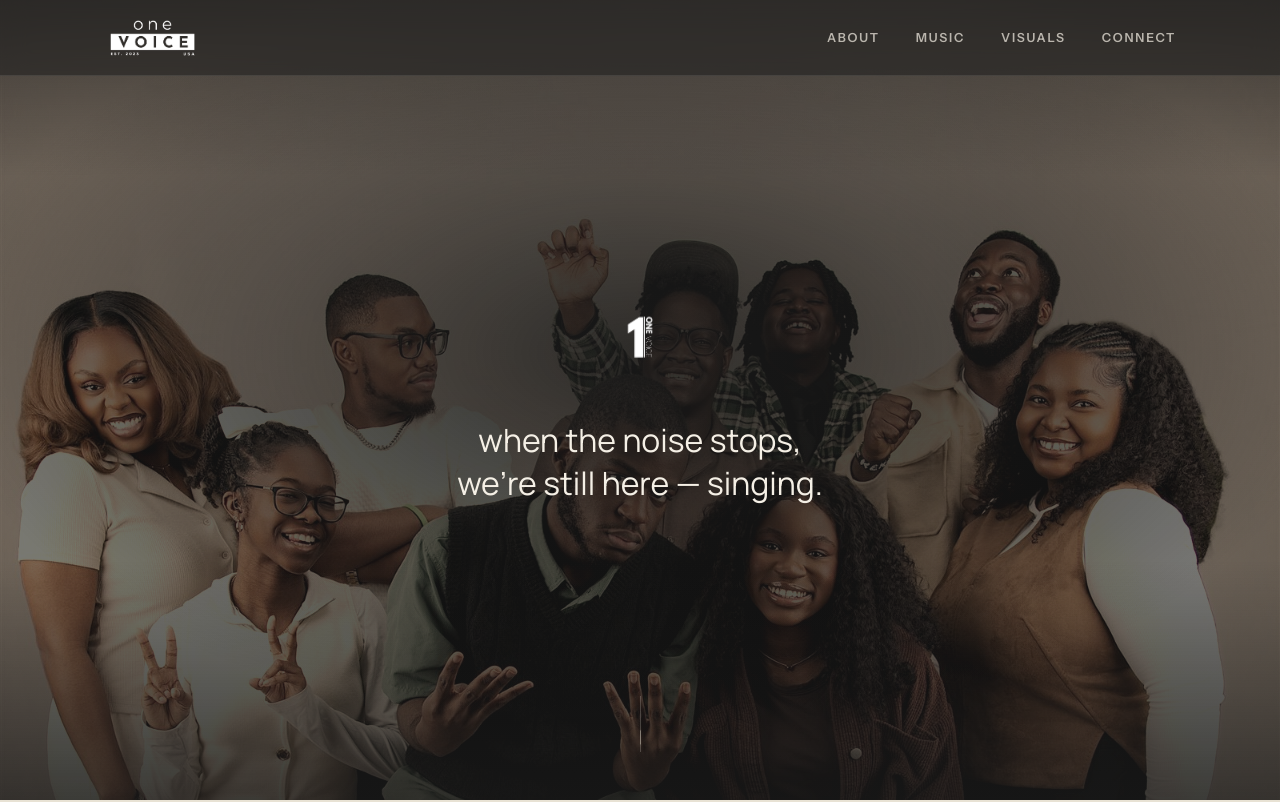
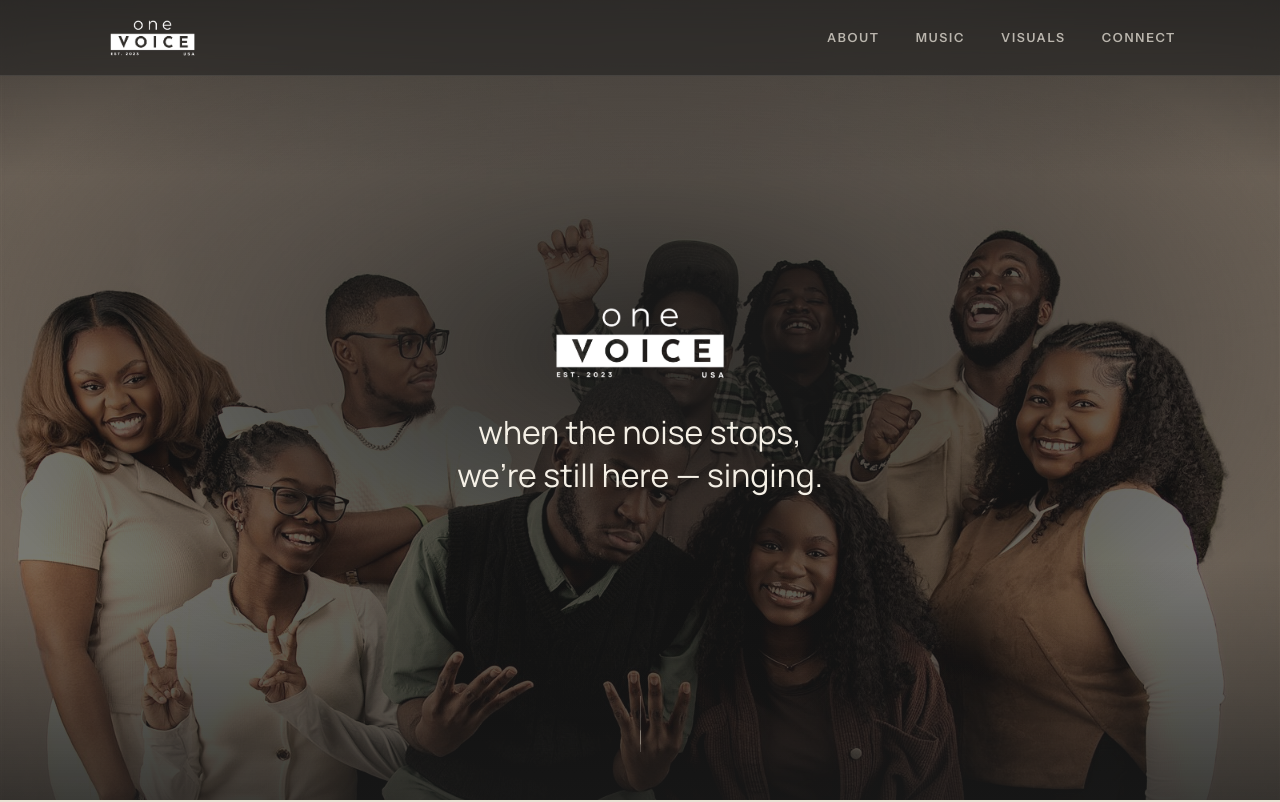
Before and after one commit to eayanwale/onevoice-website, a Next.js app: page / in a window 1280 px wide. Shown: the top 802 px of the page. Built offline with nearby package versions, Linux system fonts and the light colour scheme.

Commit message:
feat: use lockup logo consistently across hero and footer

```diff
--- a/components/sections/Entrance.tsx
+++ b/components/sections/Entrance.tsx
@@ -33,12 +33,12 @@ export default function Entrance() {
       <div className="relative z-10 mx-auto flex w-full max-w-3xl flex-col items-center text-center">
         <div data-reveal className="mb-7">
           <Image
-            src="/logo/one-voice-mark-light.png"
+            src="/logo/one-voice-lockup-light-trimmed.png"
             alt="One Voice"
-            width={1563}
-            height={1563}
+            width={981}
+            height={405}
             priority
-            className="h-20 w-20 object-contain sm:h-24 sm:w-24"
+            className="h-14 w-auto object-contain sm:h-20"
           />
         </div>
         <p
--- a/components/sections/Invitation.tsx
+++ b/components/sections/Invitation.tsx
@@ -60,11 +60,11 @@ export default function Invitation() {
 
       <div className="flex w-full max-w-6xl flex-wrap items-center justify-between gap-4 border-t border-warm-sage/20 pt-7">
         <Image
-          src="/logo/one-voice-mark-light.png"
+          src="/logo/one-voice-lockup-light-trimmed.png"
           alt="One Voice — est. 2023, USA"
-          width={1563}
-          height={1563}
-          className="h-11 w-11 object-contain"
+          width={981}
+          height={405}
+          className="h-6 w-auto object-contain"
         />
         <span className="text-xs tracking-wide text-off-white/40">
           &copy; 2026 one voice. all rights reserved.
```
